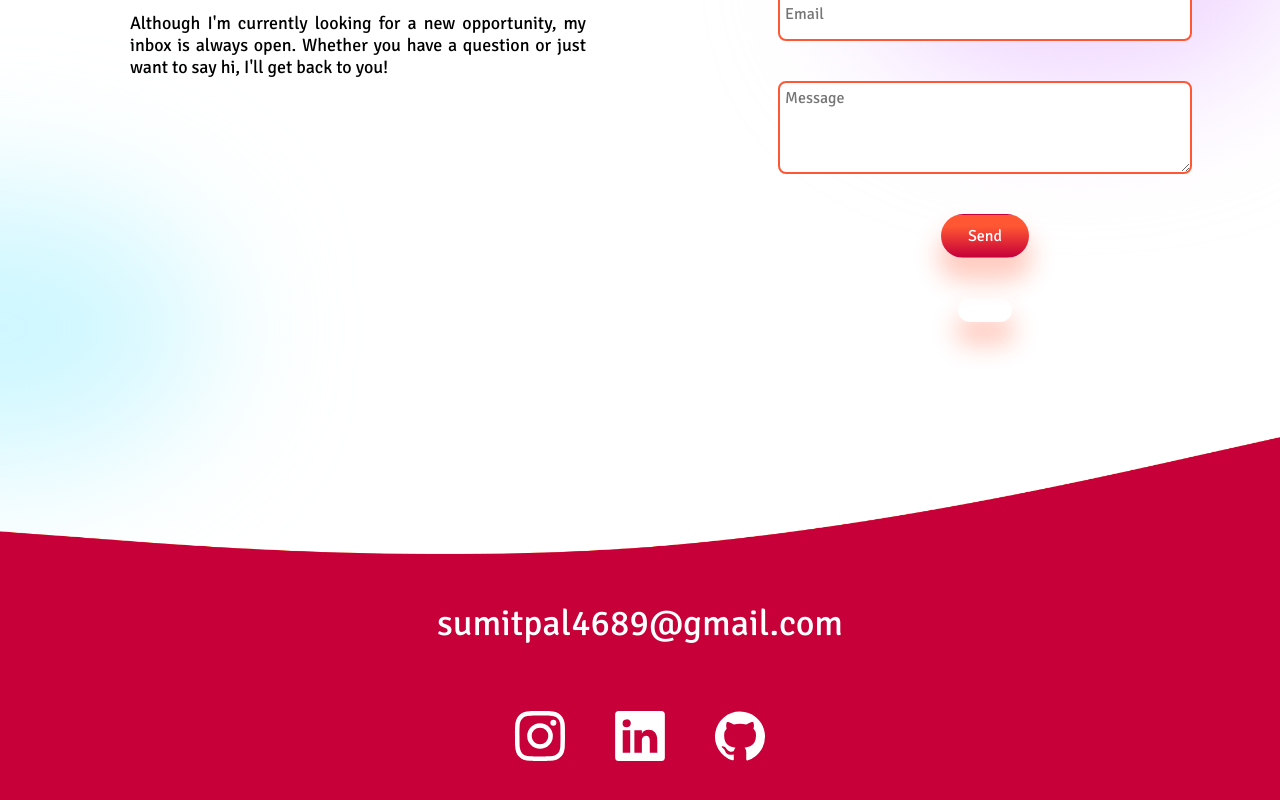
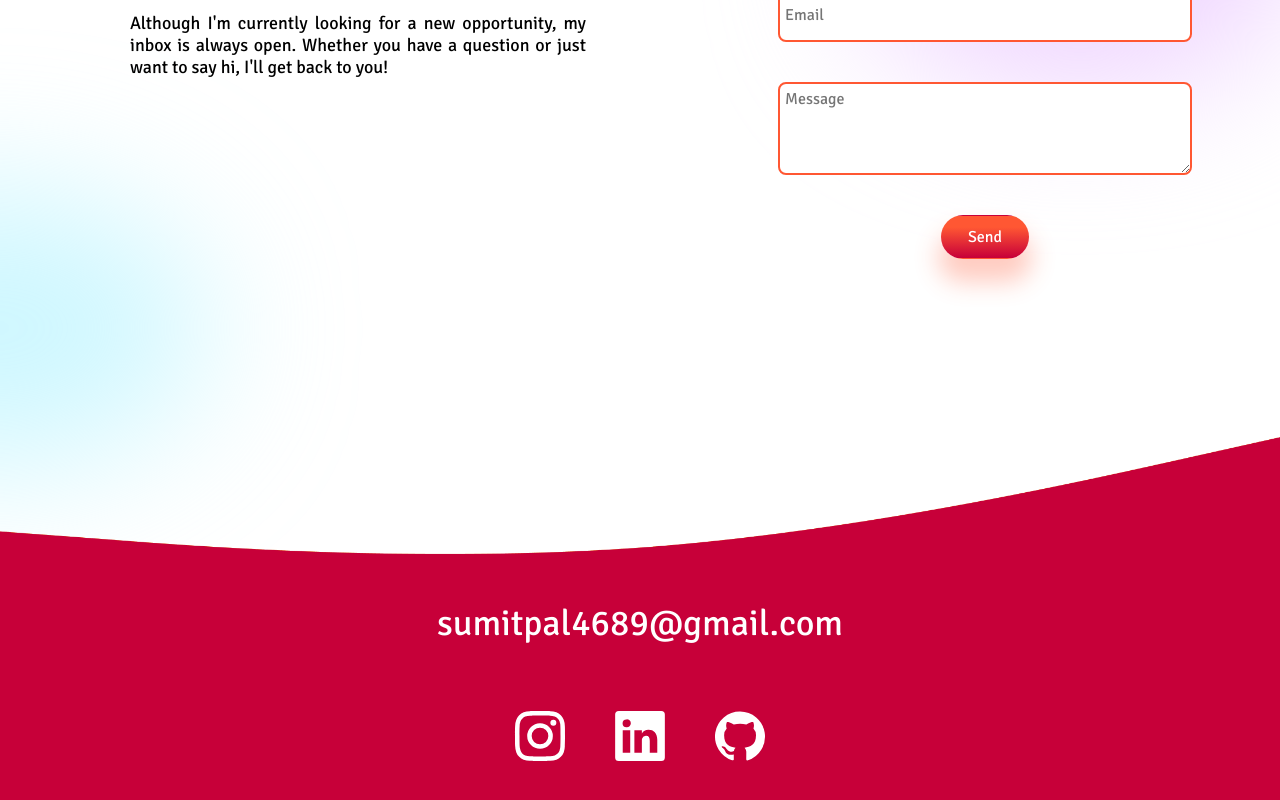
Before and after one commit to darksitecoder/sumitpal, a React (Create React App) app: page / in a window 1280 px wide. Shown: the part 4378-5178 px from the top of the page. Built offline with nearby package versions, Linux system fonts and the light colour scheme.

Commit message:
Update Contact.jsx

```diff
--- a/src/components/Contact/Contact.jsx
+++ b/src/components/Contact/Contact.jsx
@@ -65,7 +65,7 @@ const Contact = () => {
 
           <motion.button  whileHover={{scale:1.1}}
         whileTap={{ scale:0.9 }} type="submit" value="Send" className="button" >Send</motion.button>
-        <button type="submit" value="submit" className="button" style={{background: "transparent", display: ""}}></button>
+        <button type="submit" value="submit" className="button" style={{background: "transparent", border: "none", boxShadow:'none'}}></button>
           <div
             className="blur c-blur1"
             style={{ background: "var(--purple)" }}
```
